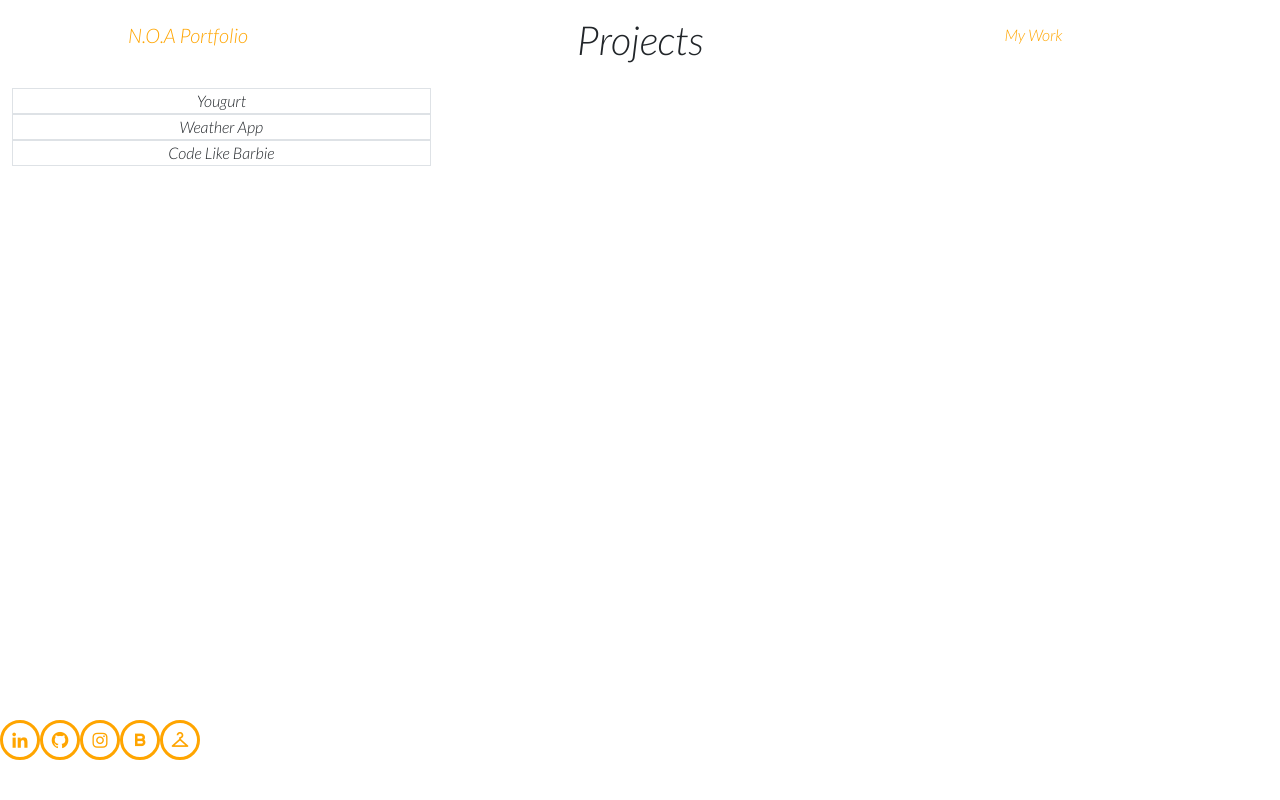
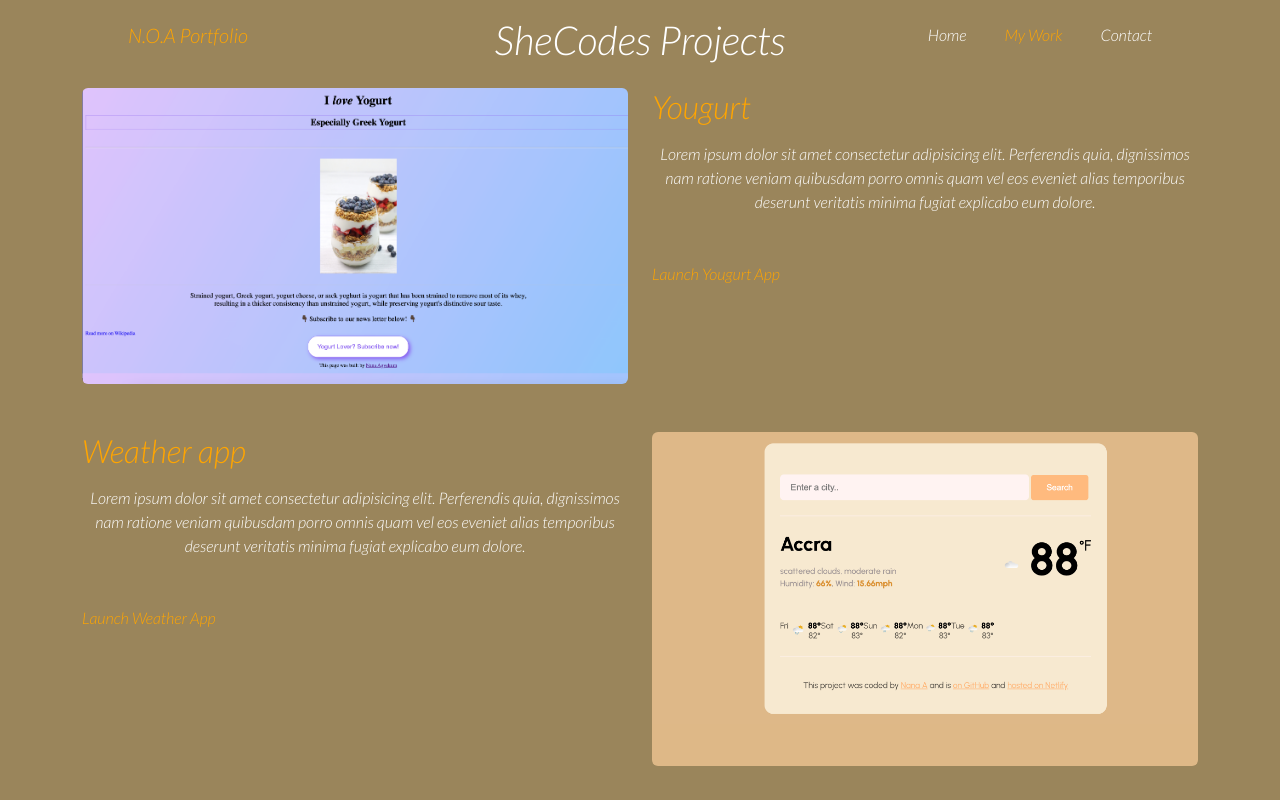
Before and after one commit to nanagyekum/NanaAPersonal-Portfolio, a plain HTML site: page mywork.html in a window 1280 px wide. Shown: the top 800 px of the page. Drawn offline with nearby package versions, Linux system fonts and the light colour scheme.

Commit message:
Added examples to 'mywork' along with new images

```diff
--- a/mywork.css
+++ b/mywork.css
@@ -72,29 +72,15 @@ p {
   animation: slideTop 1ms ease forwards;
   animation-delay: calc(0.2s * var(--i));
 }
-.homeIcons a {
-  position: relative;
-  display: inline-flex;
-  justify-content: center;
-  align-items: center;
-  width: 40px;
-  height: 40px;
-  background: transparent;
-  border: 3px solid;
-  border-radius: 50%;
-  font-size: 20px;
-  text-decoration: none;
+.primary-link {
+  text-decoration: solid;
   color: orange;
-  margin: auto;
-  opacity: 0;
-  animation: slideLeft 1ms ease forwards;
-  animation-delay: calc(0.2s * var(--i));
 }
-.homeIcons a:hover {
+.primary-link a:hover {
   color: white;
-  box-shadow: 0 0 10px;
-  transform: scale(1.3);
+  cursor: pointer;
 }
+
 /* Animation */
 @keyframes slideRight {
   0% {
--- a/mywork.html
+++ b/mywork.html
@@ -19,7 +19,7 @@
 
   </head>
 
-  <body>
+  <body style="background-color:rgb(154, 133, 91);;">
     <header class="header">
       <a href="index.html" class="logo"> N.O.A Portfolio </a>
       <nav class="navBar">
@@ -31,35 +31,82 @@
 
     <section>
 
-        <h1 class="text-center p-3">Projects</h1>
- <div class="container-fluid">
-  <div class="col">
-          <div class="col-md-4 text-center border">Yougurt</div>
-          <div class="col-md-4 text-center border">Weather App</div>
-          <div class="col-md-4 text-center border">Code Like Barbie</div>
+        <h1 style="color: white; text-decoration: solid;"  class="text-center p-3">SheCodes Projects</h1>
+
+
+ <div class="container">
+      <div class="row">
+        <div class="col-md-6">
+          <img src="images/yogurt.jpg" class="img-fluid rounded" />
+        </div>
+        <div class="col-md-6">
+          <h2 style="color: orange;" class="mb-3">Yougurt</h2>
+          <p style="color: white;" >
+            Lorem ipsum dolor sit amet consectetur adipisicing elit. Perferendis
+            quia, dignissimos nam ratione veniam quibusdam porro omnis quam vel
+            eos eveniet alias temporibus deserunt veritatis minima fugiat
+            explicabo eum dolore.
+          </p>
+          <div class="mt-5">
+          <a href="#" class="primary-link">Launch Yougurt App</a>
+          </div>
         </div>
       </div>
+      <div class="row mt-5">
+        <div class="col-md-6">
+          <h2 style="color: orange;"  class="mb-3">Weather app</h2>
+          <p style="color: white;" >
+            Lorem ipsum dolor sit amet consectetur adipisicing elit. Perferendis
+            quia, dignissimos nam ratione veniam quibusdam porro omnis quam vel
+            eos eveniet alias temporibus deserunt veritatis minima fugiat
+            explicabo eum dolore.
+          </p>
+          <div class="mb-5 mt-5">
+            <a href="#" class="primary-link">Launch Weather App</a>
+          </div>
+        </div>
+        <div class="col-md-6">
+          <img src="images/weatherapp.jpg" class="img-fluid rounded" />
+        </div>
       </div>
+      <div class="row mt-5">
+        <div class="col-md-6">
+          <img src="images/codelikebarbie.jpg" class="img-fluid rounded" />
+        </div>
+        <div class="col-md-6">
+          <h2 style="color: orange;"  class="mb-3">Code Like Barbie</h2>
+          <p style="color: white;" >
+            Lorem ipsum dolor sit amet consectetur adipisicing elit. Perferendis
+            quia, dignissimos nam ratione veniam quibusdam porro omnis quam vel
+            eos eveniet alias temporibus deserunt veritatis minima fugiat
+            explicabo eum dolore.
+          </p>
+          <div class="mt-5">
+            <a href="#" class="primary-link">Launch Code Like Barbie</a>
+          </div>
+      </div>
+  <h1 style="color: white; text-decoration: solid; text-align: center; " class="text-center p-3">Projects</h1>
+
+  <div class="container">
+      <div class="row">
+     <div class="col-md-6">
+        <img src="images/akidellogin.jpg" class="img-fluid rounded" />
+     </div>
+      <div class="col-md-6">
+          <h2 style="color: orange;"  class="mb-3">Akidel Login</h2>
+          <p style="color: white;" >
+            Lorem ipsum dolor sit amet consectetur adipisicing elit. Perferendis
+            quia, dignissimos nam ratione veniam quibusdam porro omnis quam vel
+            eos eveniet alias temporibus deserunt veritatis minima fugiat
+            explicabo eum dolore.
+          </p>
+          <div class="mt-5">
+            <a href="#" class="primary-link">Launch Akidel Login</a>
+      </div>
+      </div>
+  </div>
+
     </section>
 
-    <footer class="Home">
-      <div class="homeIcons">
-        <a href="https://www.linkedin.com/in/nanagyekum/" style="--i: 1">
-          <i class="bx bxl-linkedin"></i
-        ></a>
-        <a href="https://github.com/nanagyekum" style="--i: 2">
-          <i class="bx bxl-github"></i>
-        </a>
-        <a href="https://www.instagram.com/nanagyekum/" style="--i: 3">
-          <i class="bx bxl-instagram"></i>
-        </a>
-        <a href="https://www.backstage.com/u/nana-agyekum/" style="--i: 4">
-          <i class="bx bx-bold"></i>
-        </a>
-        <a href="https://depop.app.link/BNKGv4jxnHb" style="--i: 5">
-          <i class="bx bx-closet"></i>
-        </a>
-      </div>
-    </footer>
   </body>
 </html>
```
Also changed, not shown: images/akidellogin.jpg (added), images/weatherapp.jpg (added), images/yogurt.jpg (added), 1 other file.
